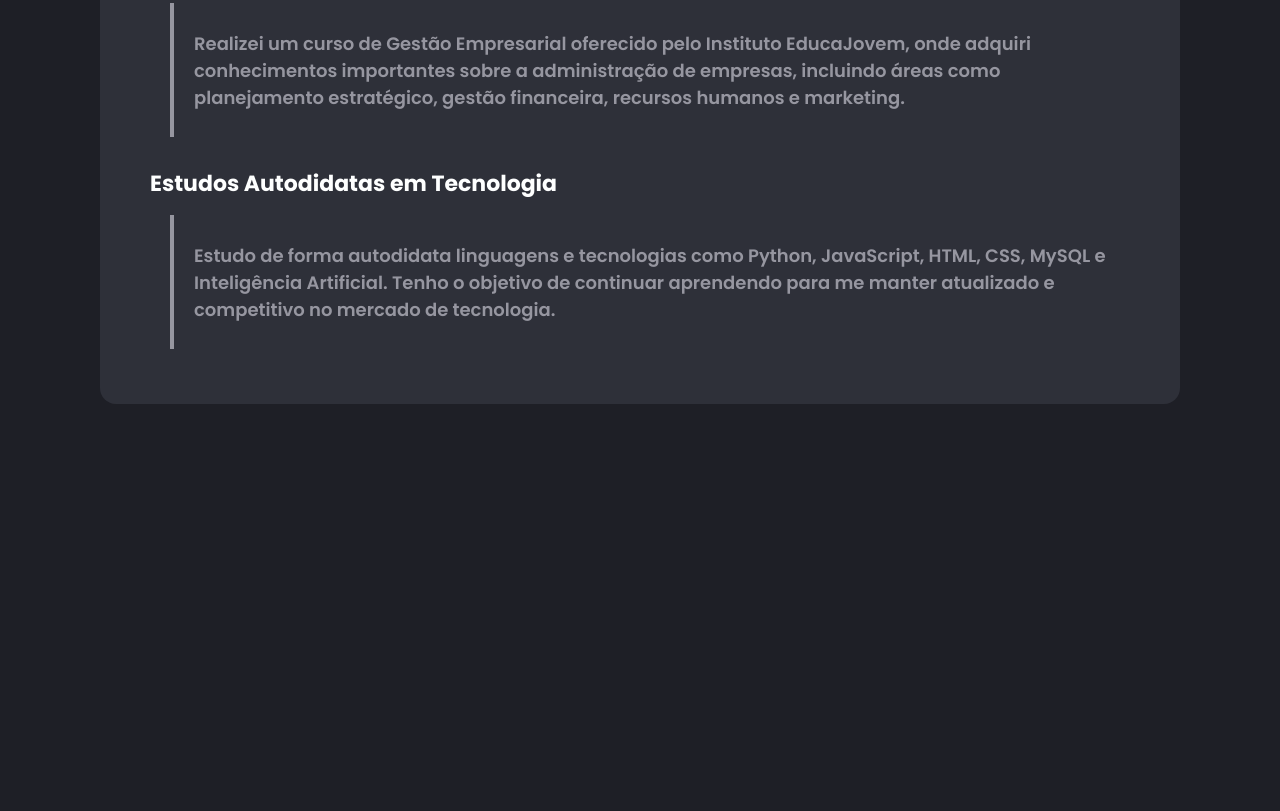
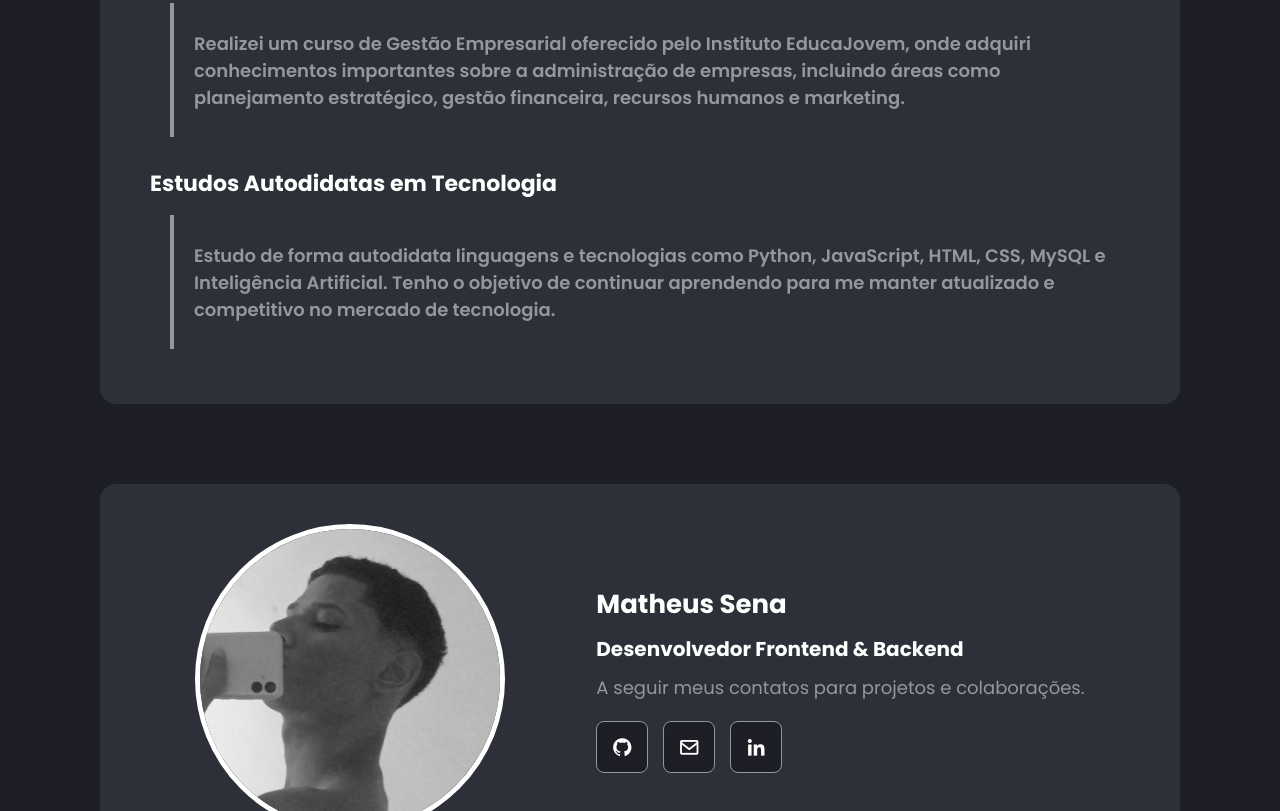
Before and after one commit to mathewscode/mathewscode.github.io, a plain HTML site: page index.html in a window 1280 px wide. Shown: the part 1989-2800 px from the top of the page. Before the commit the page ends 2438 px from the top, so only its background shows below. Drawn offline with nearby package versions, Linux system fonts and the light colour scheme.

Commit message:
Enviando outra versão, não final.

```diff
--- a/assets/styles/styles.css
+++ b/assets/styles/styles.css
@@ -1,4 +1,8 @@
 @import url('https://fonts.googleapis.com/css2?family=Poppins:ital,wght@0,100;0,200;0,300;0,400;0,500;0,600;0,700;0,800;0,900;1,100;1,200;1,300;1,400;1,500;1,600;1,700;1,800;1,900&display=swap');
+
+html {
+    scroll-behavior: smooth;
+}
 
 * {
     font-family: "Poppins", sans-serif;
@@ -37,6 +41,11 @@ header .content-links .list-links .link {
     color: #9696A0;
     text-decoration: none;
     padding: 10px 15px;
+    transition: 0.3s;
+}
+
+header .content-links .list-links .link:hover {
+    opacity: 50%;
 }
 
 header .content-theme {
@@ -54,6 +63,12 @@ header .content-theme .box-theme {
     display: flex;
     align-items: center;
     justify-content: center;
+    transition: 0.3s;
+}
+
+header .content-theme .box-theme:hover {
+    background-color: white;
+    color: black;
 }
 
 header .content-theme .box-theme .bx {
@@ -101,6 +116,13 @@ header .content-theme .box-theme .bx {
     border: none;
     border-radius: 16px;
     font-size: 15px;
+    transition: 0.3s;
+}
+
+.container-about-me .section-text .buttons .blog:hover {
+    background: #1E1F26;
+    border: 1px solid white;
+    color: white;
 }
 
 .container-about-me .section-text .buttons .file {
@@ -111,6 +133,13 @@ header .content-theme .box-theme .bx {
     border-radius: 16px;
     color: white;
     font-size: 15px;
+    transition: 0.3s;
+}
+
+.container-about-me .section-text .buttons .file:hover {
+    background: #FEFFFF;
+    border: 1px solid #FEFFFF;
+    color: black;
 }
 
 .container-about-me .section-text .view-more {
@@ -320,3 +349,79 @@ header .content-theme .box-theme .bx {
     height: 130px;
     border: 2px solid #9696A0;
 }
+
+.container-contact {
+    display: flex;
+    align-items: center;
+    justify-content: center;
+    padding: 35px 100px;
+}
+
+.container-contact .background{
+    height: 300px;
+    width: 300px;
+    border-radius: 50%;
+    border: 5px solid white;
+    object-fit: cover;
+}
+
+.container-contact section {
+    background-color: #2E3039;
+    display: flex;
+    align-items: center;
+    justify-content: space-around;
+    padding: 40px 50px;
+    border-radius: 16px;
+    width: 100%;
+}
+
+.container-contact section .details {
+    background-color: #2E3039;
+    display: flex;
+    align-items: flex-start;
+    justify-content: flex-start;
+    flex-direction: column;
+    gap: 10px;
+}
+
+.container-contact section .details .title {
+    font-size: 26px;
+}
+
+.container-contact section .details .subtitle {
+    font-size: 20px;
+}
+
+.container-contact section .details .desc {
+    color: #9696A0;
+    font-size: 18px;
+}
+
+.container-contact section .details .list {
+    list-style: none;
+    display: flex;
+    align-items: flex-start;
+    justify-content: flex-start;
+    margin-top: 10px;
+    gap: 15px;
+}
+
+.container-contact section .details .list li .link {
+    text-decoration: none;
+    color: white;
+    font-size: 22px;
+    height: 50px;
+    width: 50px;
+    display: flex;
+    align-items: center;
+    justify-content: center;
+    border: 1px solid #9696A0;
+    background-color: #1E1F26;
+    transition: 0.5s;
+    border-radius: 8px;
+}
+
+.container-contact section .details .list li .link:hover {
+    background-color: #FEFFFF;
+    color: black;
+}
--- a/index.html
+++ b/index.html
@@ -32,11 +32,12 @@
     <div class="container-about-me" id="home">
         <div class="section-text">
             <h1 class="title">Portfólio de Matheus - Inovação e Desenvolvimento</h1>
-            <p class="desc">Sou Matheus, tenho 16 anos e sou autodidata em Ciências da Computação. Este portfólio reflete meu aprendizado contínuo e dedicação à tecnologia. Bem-vindo!</p>
-             <section class="buttons">
+            <p class="desc">Sou Matheus, tenho 16 anos e sou autodidata em Ciências da Computação. Este portfólio
+                reflete meu aprendizado contínuo e dedicação à tecnologia. Bem-vindo!</p>
+            <section class="buttons">
                 <button class="blog">Eu tenho um Blog</button>
                 <button class="file">Download CV</button>
-             </section>
+            </section>
             <div class="view-more">
                 <div class="box">
                     <i class='bx bxs-chevrons-down'></i>
@@ -85,7 +86,7 @@
             </section>
         </div>
     </div>
-    <div class="container-qualification">
+    <div class="container-qualification" id="qualificacoes">
         <h1 class="title">Minhas qualificações</h1>
         <div class="background-colored">
             <section class="content">
@@ -93,25 +94,48 @@
                     <h2 class="title">Formação Técnica em Marketing Digital</h2>
                     <section class="espace">
                         <hr>
-                        <p class="desc">Atualmente, estou cursando o segundo ano do ensino médio com o curso técnico de Marketing Digital oferecido pela SEDUC PI. Ao longo dessa formação, tenho adquirido conhecimentos em áreas essenciais para o mercado, como Marketing em Mídias e Redes Sociais, Google Analytics, Search Engine Optimization (SEO), Fundamentos de Design Digital e Redação para Marketing Digital.</p>
+                        <p class="desc">Atualmente, estou cursando o segundo ano do ensino médio com o curso técnico de
+                            Marketing Digital oferecido pela SEDUC PI. Ao longo dessa formação, tenho adquirido
+                            conhecimentos em áreas essenciais para o mercado, como Marketing em Mídias e Redes Sociais,
+                            Google Analytics, Search Engine Optimization (SEO), Fundamentos de Design Digital e Redação
+                            para Marketing Digital.</p>
                     </section>
                 </section>
                 <section class="item">
                     <h2 class="title">Curso de Gestão Empresarial</h2>
                     <section class="espace">
                         <hr>
-                        <p class="desc">Realizei um curso de Gestão Empresarial oferecido pelo Instituto EducaJovem, onde adquiri conhecimentos importantes sobre a administração de empresas, incluindo áreas como planejamento estratégico, gestão financeira, recursos humanos e marketing.</p>
+                        <p class="desc">Realizei um curso de Gestão Empresarial oferecido pelo Instituto EducaJovem,
+                            onde adquiri conhecimentos importantes sobre a administração de empresas, incluindo áreas
+                            como planejamento estratégico, gestão financeira, recursos humanos e marketing.</p>
                     </section>
                 </section>
                 <section class="item">
                     <h2 class="title">Estudos Autodidatas em Tecnologia</h2>
                     <section class="espace">
                         <hr>
-                        <p class="desc">Estudo de forma autodidata linguagens e tecnologias como Python, JavaScript, HTML, CSS, MySQL e Inteligência Artificial. Tenho o objetivo de continuar aprendendo para me manter atualizado e competitivo no mercado de tecnologia.</p>
+                        <p class="desc">Estudo de forma autodidata linguagens e tecnologias como Python, JavaScript,
+                            HTML, CSS, MySQL e Inteligência Artificial. Tenho o objetivo de continuar aprendendo para me
+                            manter atualizado e competitivo no mercado de tecnologia.</p>
                     </section>
                 </section>
             </section>
         </div>
     </div>
+    <div class="container-contact" id="contatos">
+        <section>
+            <img src="assets/images/profile-photo.jpg" alt="" class="background">
+            <div class="details">
+                <h1 class="title">Matheus Sena</h1>
+                <h2 class="subtitle">Desenvolvedor Frontend & Backend</h2>
+                <p class="desc">A seguir meus contatos para projetos e colaborações.</p>
+                <ul class="list">
+                    <li><a href="" class="link"><i class='bx bxl-github'></i></a></li>
+                    <li><a href="" class="link"><i class='bx bx-envelope'></i></a></li>
+                    <li><a href="" class="link"><i class='bx bxl-linkedin'></i></a></li>
+                </ul>
+            </div>
+        </section>
+    </div>
 </body>
 </html>
```
Also changed, not shown: assets/images/profile-photo.jpg (added).
